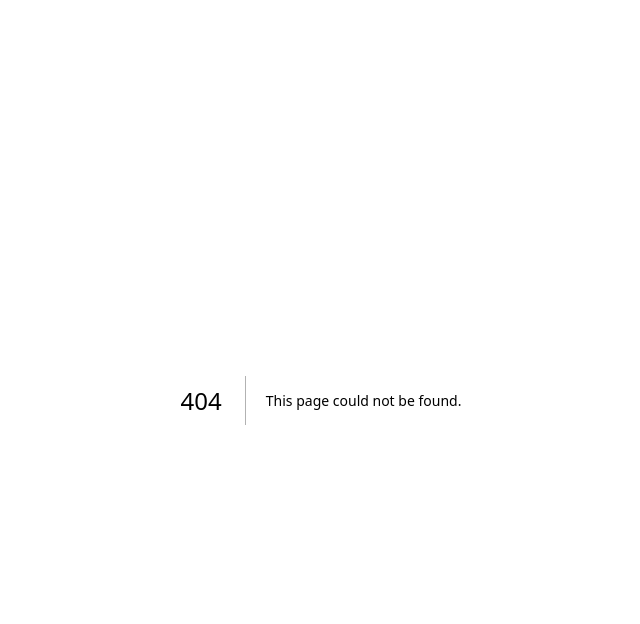
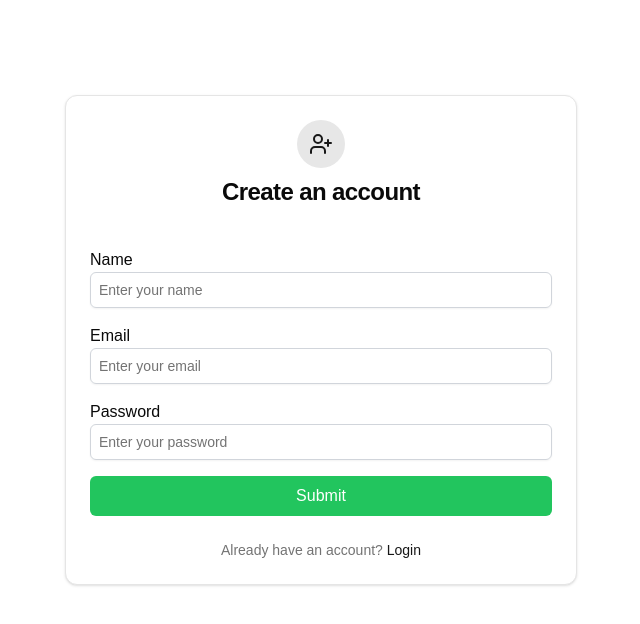
Before and after one commit to rakib-repliq/vocabulary-frontend, a Next.js app: page /register in a window 1280 px wide. Before the commit this address had no page. Shown: the top 624 px of the page, without its empty margins (319-959 px from the left). Built offline with nearby package versions, Linux system fonts and the light colour scheme.

Commit message:
feat(auth): implement login and registration UI components
- Add authentication form components with Formik:
  * Login form with email/password fields
  * Registration form with name/email/password fields
  * Form validation using Yup schemas

```diff
--- /dev/null
+++ b/app/(auth)/login/page.tsx
@@ -0,0 +1,45 @@
+import LoginForm from '@/components/auth/login-form';
+import {
+  Card,
+  CardHeader,
+  CardTitle,
+  CardContent,
+  CardFooter,
+} from '@/components/ui/card';
+import { Fingerprint } from 'lucide-react';
+import Link from 'next/link';
+
+const Login = () => {
+  return (
+    <div className="flex min-h-[85vh] flex-col items-center justify-center">
+      <Card className="w-full max-w-sm md:max-w-lg ">
+        <CardHeader className="space-y-2 text-center">
+          <div className="flex justify-center">
+            <div className="rounded-full bg-primary/10 p-3">
+              <Fingerprint className="h-6 w-6 text-primary" />
+            </div>
+          </div>
+          <CardTitle className="text-2xl font-semibold">Welcome back</CardTitle>
+        </CardHeader>
+        <CardContent>
+          <LoginForm />
+        </CardContent>
+
+        <CardFooter>
+          <div className="w-full text-center text-sm">
+            <span className="text-muted-foreground">
+              Don&apos;t have an account?
+            </span>{' '}
+            <Link
+              href="/register"
+              className="font-medium text-primary underline-offset-4 hover:underline"
+            >
+              Register
+            </Link>
+          </div>
+        </CardFooter>
+      </Card>
+    </div>
+  );
+};
+export default Login;
--- /dev/null
+++ b/app/(auth)/register/page.tsx
@@ -0,0 +1,46 @@
+import RegisterForm from '@/components/auth/register-form';
+import {
+  Card,
+  CardHeader,
+  CardContent,
+  CardTitle,
+  CardFooter,
+} from '@/components/ui/card';
+import { UserPlus } from 'lucide-react';
+import Link from 'next/link';
+
+const Register = () => {
+  return (
+    <div className="flex min-h-[85vh] flex-col items-center justify-center">
+      <Card className="w-full max-w-sm md:max-w-lg">
+        <CardHeader className="space-y-2 text-center">
+          <div className="flex justify-center">
+            <div className="rounded-full bg-primary/10 p-3">
+              <UserPlus className="h-6 w-6 text-primary" />
+            </div>
+          </div>
+          <CardTitle className="text-2xl font-semibold">
+            Create an account
+          </CardTitle>
+        </CardHeader>
+        <CardContent>
+          <RegisterForm />
+        </CardContent>
+        <CardFooter>
+          <div className="w-full text-center text-sm">
+            <span className="text-muted-foreground">
+              Already have an account?
+            </span>{' '}
+            <Link
+              href="/login"
+              className="font-medium text-primary underline-offset-4 hover:underline"
+            >
+              Login
+            </Link>
+          </div>
+        </CardFooter>
+      </Card>
+    </div>
+  );
+};
+export default Register;
--- /dev/null
+++ b/components/auth/login-form.tsx
@@ -0,0 +1,65 @@
+'use client';
+import { useFormik } from 'formik';
+import { Input } from '@/components/ui/input';
+import { loginSchema } from '@/lib/schemas';
+
+const LoginForm = () => {
+  const { handleSubmit, handleChange, values, handleBlur, touched, errors } =
+    useFormik({
+      initialValues: {
+        email: '',
+        password: '',
+      },
+
+      validationSchema: loginSchema,
+
+      onSubmit: async (values) => {
+        console.log(values);
+      },
+    });
+  return (
+    <form onSubmit={handleSubmit}>
+      <div className="my-4 space-y-1">
+        <label htmlFor="email">Email</label>
+        <Input
+          id="email"
+          placeholder="Enter your email"
+          type="email"
+          name="email"
+          onChange={handleChange}
+          onBlur={handleBlur}
+          value={values.email}
+          className="block border border-gray-300 rounded-md w-full p-2"
+        />
+        {touched.email && errors.email ? (
+          <div className="text-red-500 text-sm">{errors.email}</div>
+        ) : null}
+      </div>
+
+      <div className="my-4 space-y-1">
+        <label htmlFor="password">Password</label>
+        <Input
+          id="password"
+          placeholder="Enter your password"
+          type="password"
+          name="password"
+          onChange={handleChange}
+          onBlur={handleBlur}
+          value={values.password}
+          className="block border border-gray-300 rounded-md w-full p-2"
+        />
+        {touched.password && errors.password ? (
+          <div className="text-red-500 text-sm">{errors.password}</div>
+        ) : null}
+      </div>
+
+      <button
+        type="submit"
+        className="w-full bg-green-500 text-white rounded-md py-2 px-4"
+      >
+        Submit
+      </button>
+    </form>
+  );
+};
+export default LoginForm;
--- /dev/null
+++ b/components/auth/register-form.tsx
@@ -0,0 +1,84 @@
+'use client';
+
+import { useFormik } from 'formik';
+import { Input } from '@/components/ui/input';
+import { registerSchema } from '@/lib/schemas';
+
+const RegisterForm = () => {
+  const { handleSubmit, handleChange, values, handleBlur, touched, errors } =
+    useFormik({
+      initialValues: {
+        name: '',
+        email: '',
+        password: '',
+      },
+
+      validationSchema: registerSchema,
+
+      onSubmit: async (values) => {
+        console.log(values);
+      },
+    });
+  return (
+    <form onSubmit={handleSubmit}>
+      <div className="my-4">
+        <label htmlFor="name">Name</label>
+        <Input
+          id="name"
+          placeholder="Enter your name"
+          type="text"
+          name="name"
+          onChange={handleChange}
+          onBlur={handleBlur}
+          value={values.name}
+          className="block border border-gray-300 rounded-md w-full p-2"
+        />
+        {touched.name && errors.name ? (
+          <div className="text-red-500 text-sm">{errors.name}</div>
+        ) : null}
+      </div>
+
+      <div className="my-4">
+        <label htmlFor="email">Email</label>
+        <Input
+          id="email"
+          placeholder="Enter your email"
+          type="email"
+          name="email"
+          onChange={handleChange}
+          onBlur={handleBlur}
+          value={values.email}
+          className="block border border-gray-300 rounded-md w-full p-2"
+        />
+        {touched.email && errors.email ? (
+          <div className="text-red-500 text-sm">{errors.email}</div>
+        ) : null}
+      </div>
+
+      <div className="my-4">
+        <label htmlFor="password">Password</label>
+        <Input
+          id="password"
+          placeholder="Enter your password"
+          type="password"
+          name="password"
+          onChange={handleChange}
+          onBlur={handleBlur}
+          value={values.password}
+          className="block border border-gray-300 rounded-md w-full p-2"
+        />
+        {touched.password && errors.password ? (
+          <div className="text-red-500 text-sm">{errors.password}</div>
+        ) : null}
+      </div>
+
+      <button
+        type="submit"
+        className="bg-green-500 text-white py-2 px-4 w-full rounded-md"
+      >
+        Submit
+      </button>
+    </form>
+  );
+};
+export default RegisterForm;
--- /dev/null
+++ b/components/ui/card.tsx
@@ -0,0 +1,76 @@
+import * as React from "react"
+
+import { cn } from "@/lib/utils"
+
+const Card = React.forwardRef<
+  HTMLDivElement,
+  React.HTMLAttributes<HTMLDivElement>
+>(({ className, ...props }, ref) => (
+  <div
+    ref={ref}
+    className={cn(
+      "rounded-xl border bg-card text-card-foreground shadow",
+      className
+    )}
+    {...props}
+  />
+))
+Card.displayName = "Card"
+
+const CardHeader = React.forwardRef<
+  HTMLDivElement,
+  React.HTMLAttributes<HTMLDivElement>
+>(({ className, ...props }, ref) => (
+  <div
+    ref={ref}
+    className={cn("flex flex-col space-y-1.5 p-6", className)}
+    {...props}
+  />
+))
+CardHeader.displayName = "CardHeader"
+
+const CardTitle = React.forwardRef<
+  HTMLDivElement,
+  React.HTMLAttributes<HTMLDivElement>
+>(({ className, ...props }, ref) => (
+  <div
+    ref={ref}
+    className={cn("font-semibold leading-none tracking-tight", className)}
+    {...props}
+  />
+))
+CardTitle.displayName = "CardTitle"
+
+const CardDescription = React.forwardRef<
+  HTMLDivElement,
+  React.HTMLAttributes<HTMLDivElement>
+>(({ className, ...props }, ref) => (
+  <div
+    ref={ref}
+    className={cn("text-sm text-muted-foreground", className)}
+    {...props}
+  />
+))
+CardDescription.displayName = "CardDescription"
+
+const CardContent = React.forwardRef<
+  HTMLDivElement,
+  React.HTMLAttributes<HTMLDivElement>
+>(({ className, ...props }, ref) => (
+  <div ref={ref} className={cn("p-6 pt-0", className)} {...props} />
+))
+CardContent.displayName = "CardContent"
+
+const CardFooter = React.forwardRef<
+  HTMLDivElement,
+  React.HTMLAttributes<HTMLDivElement>
+>(({ className, ...props }, ref) => (
+  <div
+    ref={ref}
+    className={cn("flex items-center p-6 pt-0", className)}
+    {...props}
+  />
+))
+CardFooter.displayName = "CardFooter"
+
+export { Card, CardHeader, CardFooter, CardTitle, CardDescription, CardContent }
--- /dev/null
+++ b/components/ui/input.tsx
@@ -0,0 +1,22 @@
+import * as React from "react"
+
+import { cn } from "@/lib/utils"
+
+const Input = React.forwardRef<HTMLInputElement, React.ComponentProps<"input">>(
+  ({ className, type, ...props }, ref) => {
+    return (
+      <input
+        type={type}
+        className={cn(
+          "flex h-9 w-full rounded-md border border-input bg-transparent px-3 py-1 text-base shadow-sm transition-colors file:border-0 file:bg-transparent file:text-sm file:font-medium file:text-foreground placeholder:text-muted-foreground focus-visible:outline-none focus-visible:ring-1 focus-visible:ring-ring disabled:cursor-not-allowed disabled:opacity-50 md:text-sm",
+          className
+        )}
+        ref={ref}
+        {...props}
+      />
+    )
+  }
+)
+Input.displayName = "Input"
+
+export { Input }
--- /dev/null
+++ b/lib/schemas/auth-schemas.ts
@@ -0,0 +1,17 @@
+import { object, string } from 'yup';
+
+export const loginSchema = object({
+  email: string().email('Invalid email address!').required('Email is required'),
+
+  password: string().required('Password is required'),
+});
+
+export const registerSchema = object({
+  name: string()
+    .min(3, 'Must be at least 2 characters')
+    .required('Name is required'),
+  email: string().email('Invalid email address!').required('Email is required'),
+  password: string()
+    .min(6, 'Must be at least 6 characters')
+    .required('Password is required'),
+});
--- /dev/null
+++ b/lib/schemas/index.ts
@@ -0,0 +1 @@
+export * from './auth-schemas';
```
